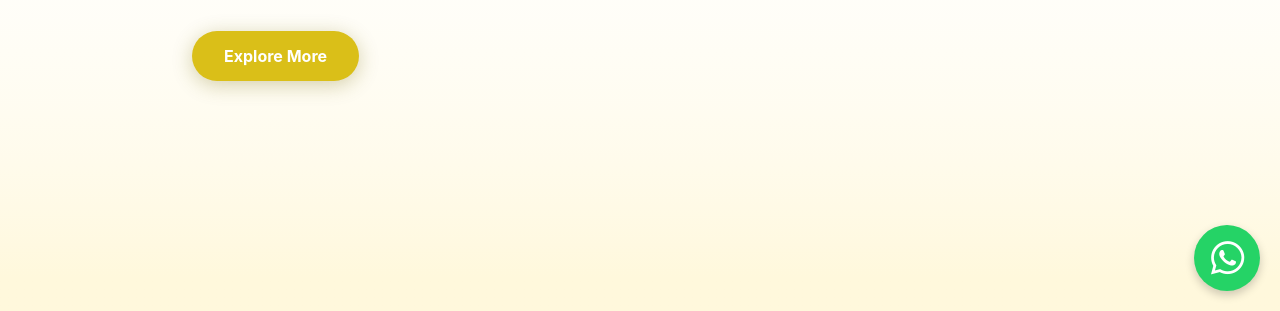
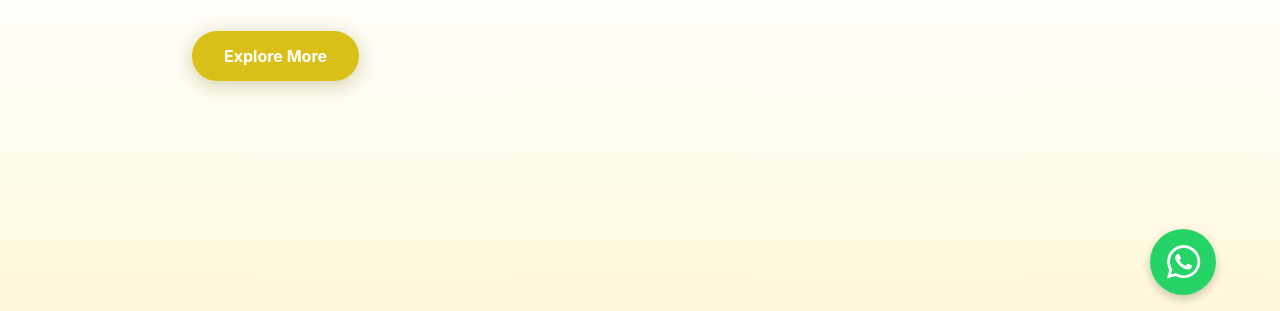
Before and after one commit to Fareeh10/Bait-an-noor, a plain HTML site: page index.html in a window 1280 px wide. Shown: the part 489-800 px from the top of the page. Drawn offline with nearby package versions, Linux system fonts and the light colour scheme; a script that the page names is missing.

Commit message:
Update style.css

```diff
--- a/style.css
+++ b/style.css
@@ -1234,8 +1234,8 @@ Wraps to the next row if there's not enough spac*/
 /* WhatsApp container */
 .whatsapp-container {
   position: fixed;
-  bottom: 20px;
-  right: 20px;
+  bottom: 2%;
+  right: 5%;
   z-index: 999;
   display: flex;
   align-items: center;
```
